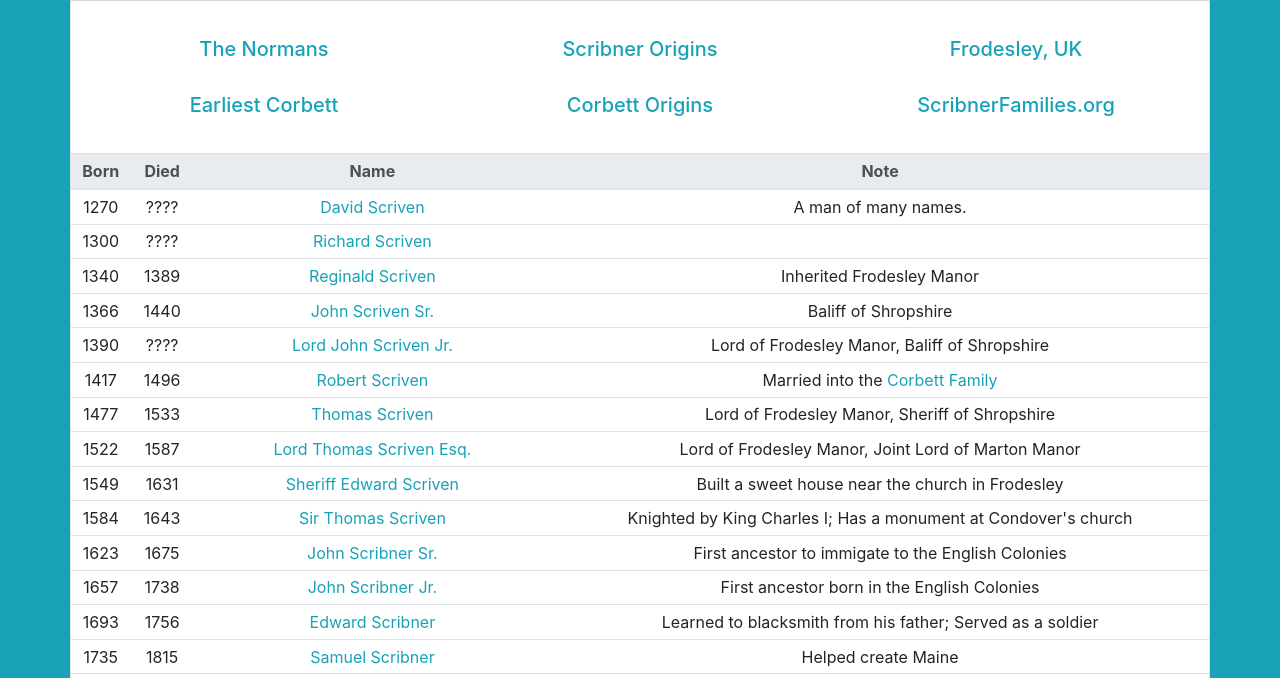
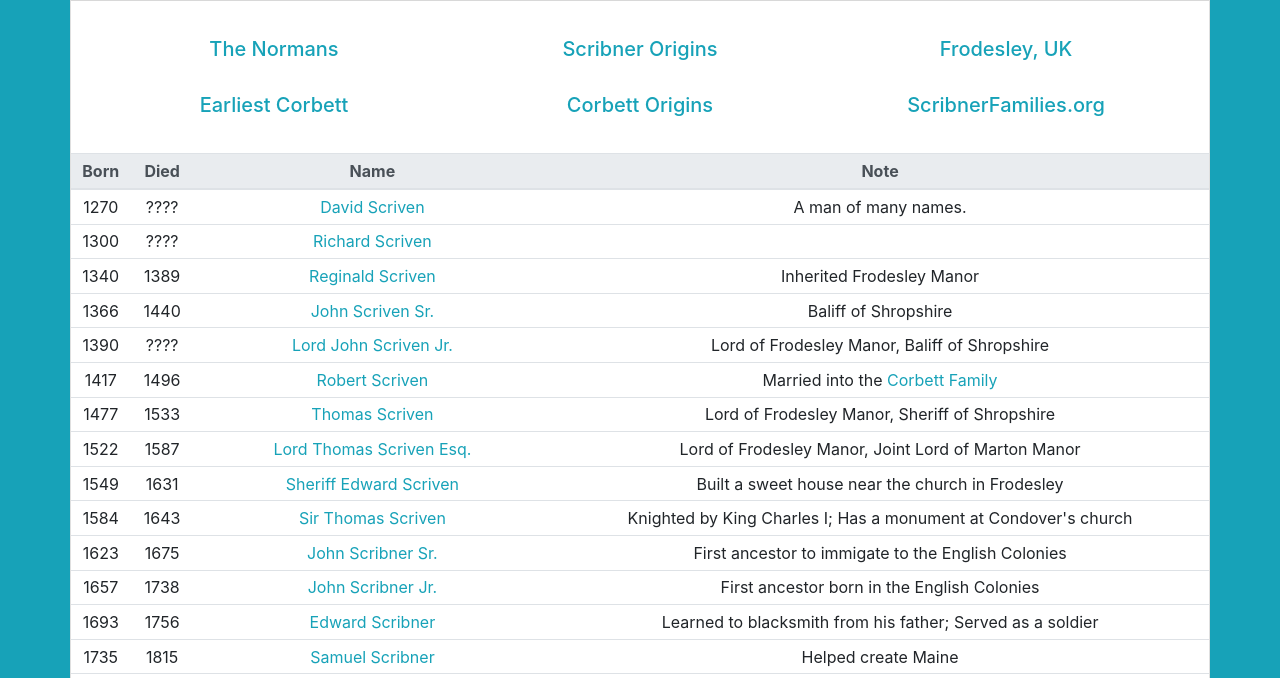
Before and after one commit to Nishimura-Katsuo/scribner, a plain HTML site: page index.html in a window 1280 px wide. Shown: the part 119-797 px from the top of the page. Drawn offline with nearby package versions, Linux system fonts and the light colour scheme.

Commit message:
Removed bootstrap gutters from top links

```diff
--- a/index.html
+++ b/index.html
@@ -10,7 +10,7 @@
 			<div class="card-header">
 				<h2>My Scribner Lineage</h2>
 			</div>
-			<div class="card-body row row-cols-1 row-cols-sm-2 row-cols-md-3">
+			<div class="card-body row row-cols-1 row-cols-sm-2 row-cols-md-3 no-gutters">
 				<a class="h5 col my-3 text-info" target="_blank" href="https://en.wikipedia.org/wiki/Normans">The Normans</a>
 				<a class="h5 col my-3 text-info" target="_blank" href="https://www.houseofnames.com/scribner-family-crest">Scribner Origins</a>
 				<a class="h5 col my-3 text-info" target="_blank" href="https://en.wikipedia.org/wiki/Frodesley">Frodesley, UK</a>
```
